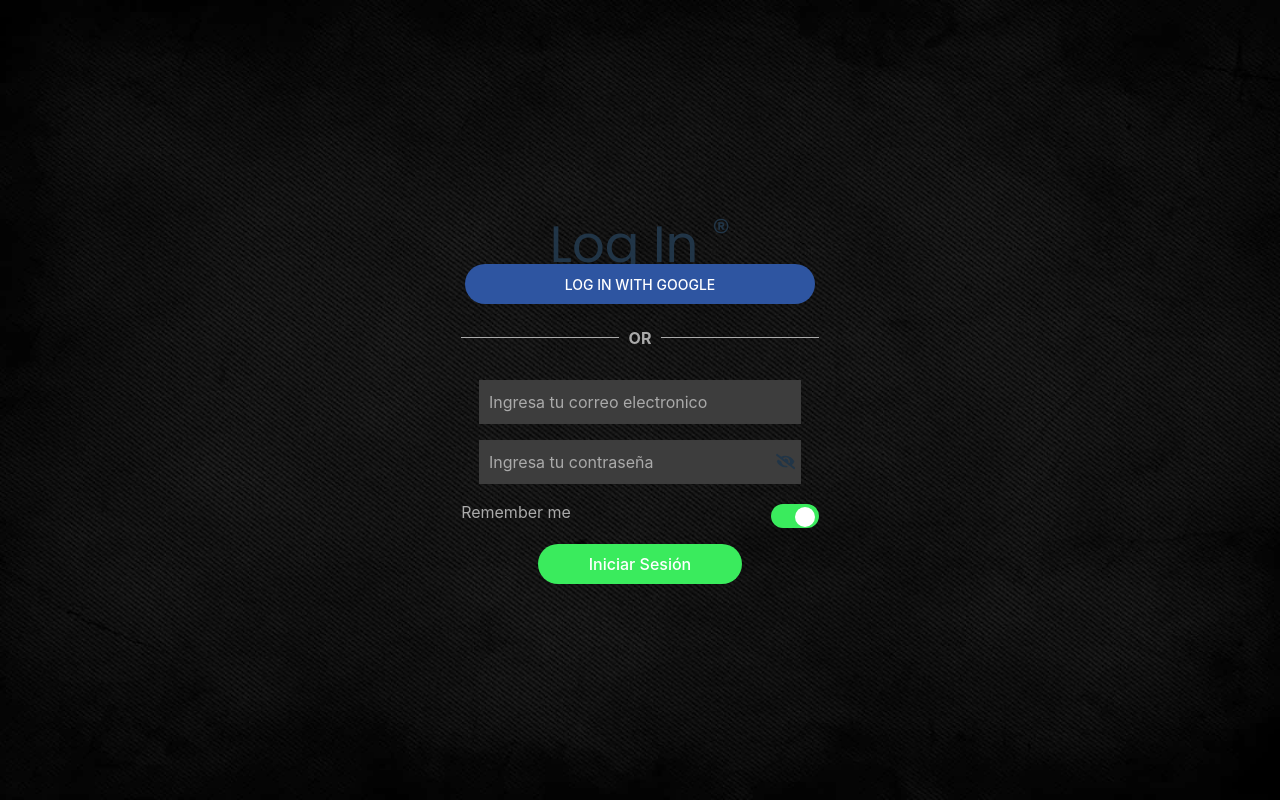
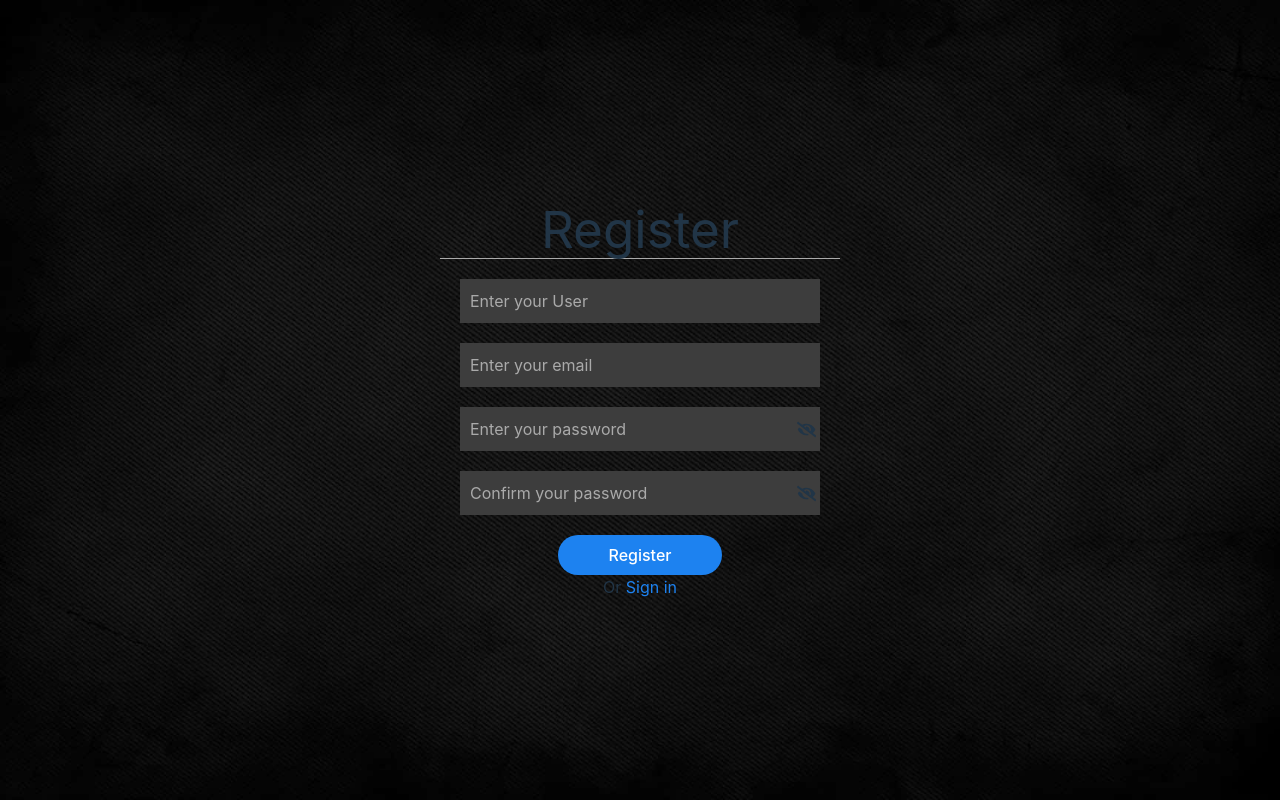
Before and after one commit to JuSeGuBa/Registration-Form, a React (Vite) app: page /register in a window 1280 px wide. Built offline with nearby package versions, Linux system fonts and the light colour scheme.

Commit message:
Google Login Settings

```diff
--- a/package.json
+++ b/package.json
@@ -11,11 +11,13 @@
   },
   "dependencies": {
     "@heroicons/react": "^2.2.0",
+    "@react-oauth/google": "^0.12.1",
     "@reduxjs/toolkit": "^2.5.0",
     "react": "^18.3.1",
     "react-dom": "^18.3.1",
     "react-icons": "^5.4.0",
     "react-redux": "^9.2.0",
+    "react-router": "^7.1.3",
     "redux": "^5.0.1",
     "redux-persist": "^6.0.0",
     "redux-thunk": "^3.1.0",
--- a/src/App.tsx
+++ b/src/App.tsx
@@ -1,10 +1,18 @@
+import { Route, Routes } from "react-router";
 import "./App.css";
 import Login from "./pages/Login";
+import Register from "./pages/Register";
 
 function App() {
   // Con firebase vamos a obtener si el usuario esta logueado o no (true o false) si esta logueado
   // {token ? Home : Login}
-  return <Login />;
+  return (
+    <Routes>
+      {/* <Route path="/" element={<Home />} /> */}
+      <Route path="/" element={<Login />} />
+      <Route path="/register" element={<Register />} />
+    </Routes>
+  );
 }
 
 export default App;
--- /dev/null
+++ b/src/components/ButtonLoginGmail.tsx
@@ -0,0 +1,19 @@
+"use client";
+
+import { CredentialResponse, GoogleLogin } from "@react-oauth/google";
+
+export default function LoginGmail() {
+  function handleError() {
+    console.log("Login failed");
+  }
+
+  function handleSucess(credentialResponse: CredentialResponse) {
+    console.log("credentialsResponse", credentialResponse);
+  }
+
+  return (
+    <div>
+      <GoogleLogin onError={handleError} onSuccess={handleSucess}></GoogleLogin>
+    </div>
+  );
+}
--- /dev/null
+++ b/src/consts/clientID.ts
@@ -0,0 +1,2 @@
+export const CLIENT_ID =
+  "1097777069559-sp7jk27ajulvj6aeon6l8tu9n1uftqcl.apps.googleusercontent.com";
--- a/src/interfaces/Input.ts
+++ b/src/interfaces/Input.ts
@@ -6,4 +6,5 @@ export interface InputFieldProps {
   onChange: (e: React.ChangeEvent<HTMLInputElement>) => void; // Función para manejar cambios
   error?: string; // Mensaje de error
   required?: boolean; // Si el campo es obligatorio
+  id?: string; // Agrega esta línea
 }
--- a/src/main.tsx
+++ b/src/main.tsx
@@ -1,3 +1,5 @@
+"use client";
+
 import { StrictMode } from "react";
 import { createRoot } from "react-dom/client";
 import "./index.css";
@@ -5,12 +7,19 @@ import App from "./App.tsx";
 import { Provider } from "react-redux";
 import { persistor, store } from "./store";
 import { PersistGate } from "redux-persist/integration/react";
+import { BrowserRouter } from "react-router";
+import { GoogleOAuthProvider } from "@react-oauth/google";
+import { CLIENT_ID } from "./consts/clientID.ts";
 
 createRoot(document.getElementById("root")!).render(
   <StrictMode>
     <Provider store={store}>
       <PersistGate loading={null} persistor={persistor}>
-        <App />
+        <BrowserRouter>
+          <GoogleOAuthProvider clientId={CLIENT_ID}>
+            <App />
+          </GoogleOAuthProvider>
+        </BrowserRouter>
       </PersistGate>
     </Provider>
   </StrictMode>
--- a/src/pages/Login.tsx
+++ b/src/pages/Login.tsx
@@ -2,8 +2,12 @@ import { useState } from "react";
 import InputCustom from "../components/InputCustom";
 import "../styles/login.css";
 import { googleFontUrl } from "../utilities/fonts";
+import { useNavigate } from "react-router";
+import LoginGmail from "../components/ButtonLoginGmail";
 
 const Login = () => {
+  const navigate = useNavigate();
+
   const [formData, setFormData] = useState({
     email: "",
     password: "",
@@ -22,11 +26,15 @@ const Login = () => {
   const handleSubmit = (e: React.FormEvent) => {
     e.preventDefault();
     if (!formData.email || !formData.password) {
-      setError("Todos los campos son obligatorios");
+      setError("All fields are required");
       return;
     }
     // Lógica para enviar el formulario
-    console.log("Datos del formulario:", formData);
+    console.log("Form data:", formData);
+  };
+
+  const handleNavigation = () => {
+    navigate("/register");
   };
 
   return (
@@ -38,14 +46,10 @@ const Login = () => {
       </h1>
 
       <div className="inputGmail">
-        <a
-          className="link-gmail"
-          href="https://mail.google.com/"
-          target="_blank"
-          rel="noopener noreferrer"
-        >
+        {/* <a className="link-gmail" target="_blank" rel="noopener noreferrer">
           <span className="text-gmail">LOG IN WITH GOOGLE</span>
-        </a>
+        </a> */}
+        <LoginGmail />
         <div className="hr-container">
           <hr className="hr-line" />
           <span className="hr-text">OR</span>
@@ -57,20 +61,20 @@ const Login = () => {
         <InputCustom
           type="email"
           value={formData.email}
-          placeholder="Ingresa tu correo electronico"
+          placeholder="Enter your email"
           onChange={handleChange}
           name="email"
           required
-          error={error && !formData.email ? "El correo es obligatorio" : ""}
+          error={error && !formData.email ? "Email is required" : ""}
         />
         <InputCustom
           type="password"
           value={formData.password}
-          placeholder="Ingresa tu contraseña"
+          placeholder="Enter your password"
           onChange={handleChange}
           name="password"
           required
-          error={error && !formData.email ? "El correo es obligatorio" : ""}
+          error={error && !formData.email ? "Password is required" : ""}
         />
         <div className="toggle">
           Remember me
@@ -79,12 +83,17 @@ const Login = () => {
             className={`${enabled ? "bg-blue" : "bg-gray-300"}`}
           >
             <span
-              className={`${enabled ? "translate-x-6" : "translate-x-0"}`}
+              className={`${enabled ? "translate-x-0" : "translate-x-6"}`}
             ></span>
           </button>
         </div>
         <div className="button-login">
-          <button type="submit">Iniciar Sesión</button>
+          <button type="submit">Login</button>
+        </div>
+        <div className="button-register">
+          <button type="submit" className="register" onClick={handleNavigation}>
+            Register
+          </button>
         </div>
       </form>
     </div>
--- a/src/pages/Register.tsx
+++ b/src/pages/Register.tsx
@@ -0,0 +1,123 @@
+import "../styles/register.css";
+import React, { useState } from "react";
+import InputCustom from "../components/InputCustom";
+import { useNavigate } from "react-router";
+
+const Register = () => {
+  const navigate = useNavigate();
+
+  const [formData, setFormData] = useState({
+    user: "",
+    email: "",
+    password: "",
+    confirmPassword: "",
+  });
+
+  const [error, setError] = useState("");
+
+  const handleChange = (e: React.ChangeEvent<HTMLInputElement>) => {
+    setFormData({
+      ...formData,
+      [e.target.name]: e.target.value,
+    });
+  };
+
+  const handleSubmit = (e: React.FormEvent) => {
+    e.preventDefault();
+    const { user, email, password, confirmPassword } = formData;
+
+    if (!user || !email || !password || !confirmPassword) {
+      setError("All fields are required");
+      return;
+    }
+
+    if (password !== confirmPassword) {
+      setError("Passwords do not match");
+      return;
+    }
+
+    // Lógica para enviar el formulario
+    console.log("Form data:", formData);
+    setError(""); // Reinicia el error en caso de éxito
+  };
+
+  const handleNavigation = () => {
+    navigate("/");
+  };
+
+  return (
+    <div className="Register">
+      <form onSubmit={handleSubmit} className="tittle-register">
+        <h1>Register</h1>
+        <div className="hr-register">
+          <hr className="hr-line" />
+        </div>
+
+        <InputCustom
+          type="text"
+          id="user"
+          value={formData.user}
+          placeholder="Enter your User"
+          onChange={handleChange}
+          name="user"
+          required
+          aria-invalid={!!error && !formData.user}
+          error={error && !formData.user ? "User is required" : ""}
+        />
+
+        <InputCustom
+          type="email"
+          id="email"
+          value={formData.email}
+          placeholder="Enter your email"
+          onChange={handleChange}
+          name="email"
+          required
+          aria-invalid={!!error && !formData.email}
+          error={error && !formData.email ? "Email is required" : ""}
+        />
+
+        <InputCustom
+          type="password"
+          id="password"
+          value={formData.password}
+          placeholder="Enter your password"
+          onChange={handleChange}
+          name="password"
+          required
+          aria-invalid={!!error && !formData.password}
+          error={error && !formData.password ? "Password is required" : ""}
+        />
+
+        <InputCustom
+          type="password"
+          id="confirmPassword"
+          value={formData.confirmPassword}
+          placeholder="Confirm your password"
+          onChange={handleChange}
+          name="confirmPassword"
+          required
+          aria-invalid={!!error && !formData.confirmPassword}
+          error={
+            error && !formData.confirmPassword
+              ? "Password confirmation is required"
+              : error === "Passwords do not match"
+                ? "Passwords do not match"
+                : ""
+          }
+        />
+
+        <button className="register-button" type="submit">
+          Register
+        </button>
+        {error && <p style={{ color: "red" }}>{error}</p>}
+        <br />
+        <p className="option-alternative">
+          Or <a onClick={handleNavigation}>Sign in</a>
+        </p>
+      </form>
+    </div>
+  );
+};
+
+export default Register;
--- a/src/styles/input.css
+++ b/src/styles/input.css
@@ -62,11 +62,11 @@ input::placeholder {
 }
 
 .toggle .bg-blue {
-  background-color: #2e55a1;
+  background-color: #f0371d;
 }
 
 .toggle .bg-gray-300 {
-  background-color: #3aeb5d;
+  background-color: #1d82f0;
 }
 
 .toggle span {
--- a/src/styles/login.css
+++ b/src/styles/login.css
@@ -11,7 +11,7 @@ sup {
 
 .link-gmail {
   color: #fff;
-  background-color: #2e55a1;
+  background-color: #f0371d;
   border-radius: 80px;
   padding: 10px;
   padding-left: 100px;
@@ -46,7 +46,7 @@ sup {
 }
 
 .button-login button {
-  background-color: #3aeb5d;
+  background-color: #1d82f0;
   color: white;
   font-weight: 500;
   padding: 7px;
@@ -54,3 +54,21 @@ sup {
   padding-right: 50px;
   border-radius: 20px;
 }
+
+.button-register {
+  margin-top: 15px;
+}
+
+.register {
+  color: #aaa;
+  background: none;
+  transition: color 0.5s ease;
+}
+
+.register:hover {
+  color: #fff;
+}
+
+.register:focus {
+  outline: none;
+}
--- /dev/null
+++ b/src/styles/register.css
@@ -0,0 +1,37 @@
+.Register {
+  max-width: 500px;
+  width: 400px;
+}
+
+.register-button {
+  margin-top: 20px;
+  background-color: #1d82f0;
+  color: white;
+  font-weight: 500;
+  padding: 7px;
+  padding-left: 50px;
+  padding-right: 50px;
+  border-radius: 20px;
+}
+
+.register-button:focus {
+  outline: none;
+}
+
+a {
+  color: #1d82f0;
+  cursor: pointer;
+  transition: color 0.5s ease;
+}
+
+a:hover {
+  color: #ffff;
+}
+
+.option-alternative:focus {
+  outline: none;
+}
+
+.hr-register {
+  margin: 1px 0; /* Margen superior e inferior */
+}
```
Also changed, not shown: src/routes/index.ts (added), 1 other file (tests, documents, lock files or other folders).
